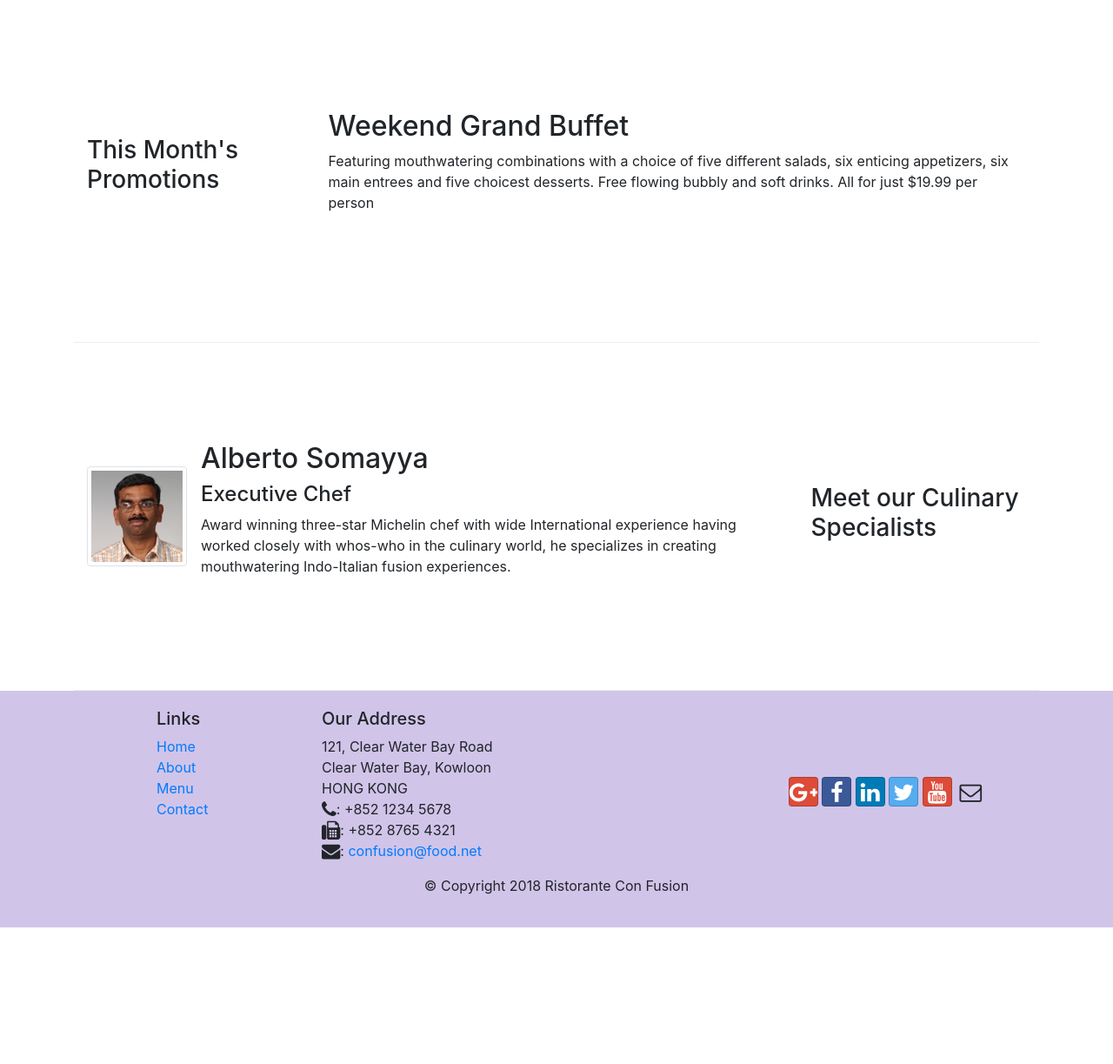
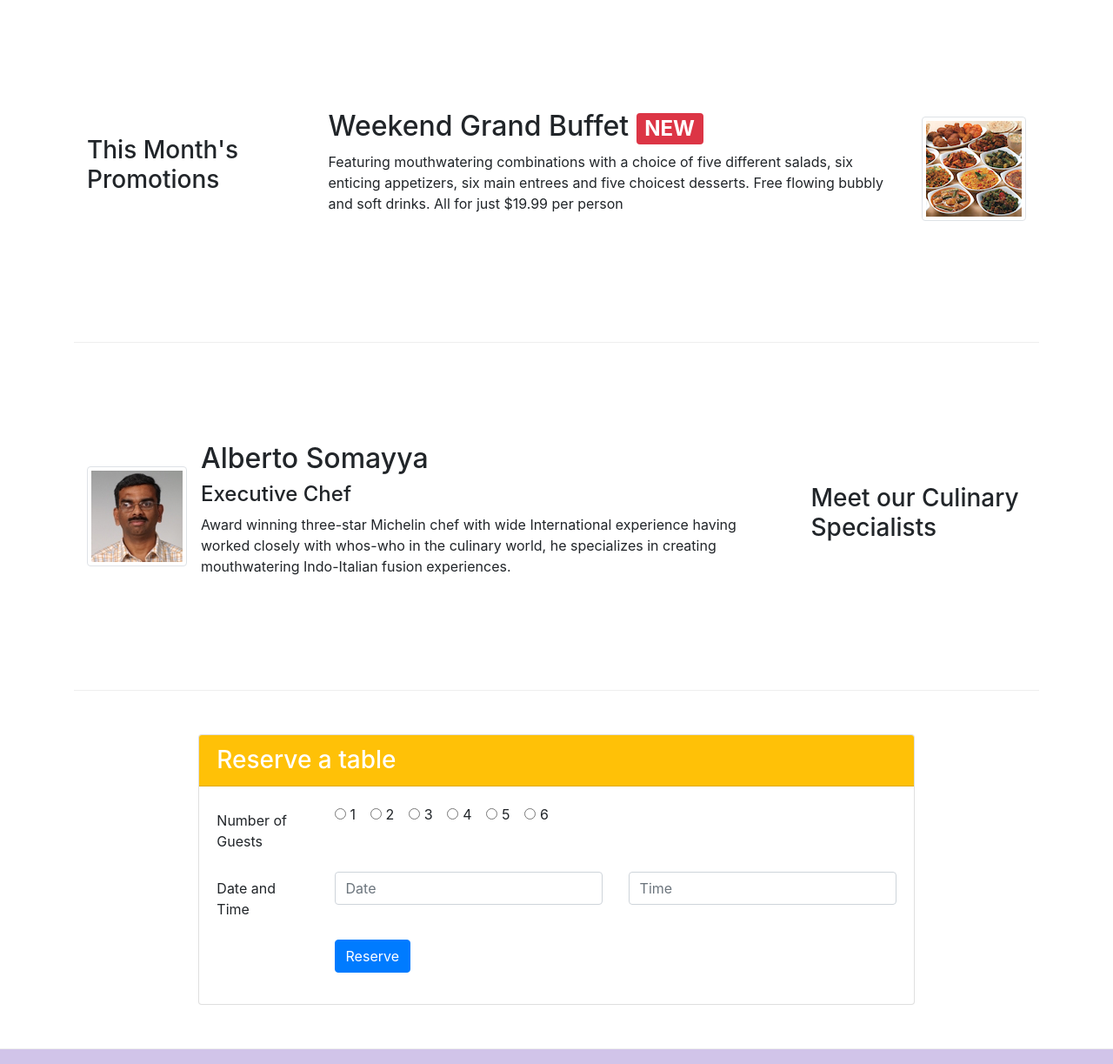
Before and after one commit to diegoqg/conFusion, a website: page index.html in a window 1280 px wide. Shown: the part 740-1963 px from the top of the page at 87% size. Before the commit the page ends 1806 px from the top, so only its background shows below. Drawn offline with nearby package versions, Linux system fonts and the light colour scheme.

Commit message:
Assign 2

```diff
--- a/index.html
+++ b/index.html
@@ -40,8 +40,13 @@
                     <h1>Ristorante con Fusion</h1>
                     <p>We take inspiration from the World's best cuisines, and create a unique fusion experience. Our lipsmacking creations will tickle your culinary senses!</p>
                 </div>
-                <div class="col-12 col-sm align-self-center">
-                    <img src="img/logo.png" class="img-fluid">
+                <div class="col-12 col-sm row align-self-center">
+                    <div class="col-12 col-sm-6 align-self-center">
+                        <img src="img/logo.png" class="img-fluid">
+                    </div>
+                    <div class="col-12 col-sm-6 align-self-center">
+                        <a href="#ReserveTable" class="btn btn-warning btn-sm  btn-block">Reserve Table</a>
+                    </div>
                 </div>
             </div>
         </div>
@@ -67,14 +72,22 @@
             </div>
         </div>
 
-
         <div class="row row-content align-items-center">
-            <div class="col-12 col-sm-4 col-md-3">
+            <div class="col-12 col-sm-4 order-sm-first col-md-3">
                 <h3>This Month's Promotions</h3>
             </div>
-            <div class="col col-sm col-md">
-                <h2>Weekend Grand Buffet</h2>
-                <p>Featuring mouthwatering combinations with a choice of five different salads, six enticing appetizers, six main entrees and five choicest desserts. Free flowing bubbly and soft drinks. All for just $19.99 per person </p>
+            <div class="col col-sm order-sm-last col-md">
+                <div class="media">
+                    <div class="media-body">
+                        <h2 class="mt-0">Weekend Grand Buffet <span class="badge badge-danger">NEW</span></h2>
+                        <p class="d-none d-sm-block">
+                            Featuring mouthwatering combinations with a choice of five different salads,
+                            six enticing appetizers, six main entrees and five choicest desserts. Free flowing bubbly and soft drinks.
+                            All for just $19.99 per person</p>
+                    </div>
+                    <img class="d-flex ml-3 img-thumbnail align-self-center"
+                            src="img/buffet.png" alt="buffet">
+                </div>
             </div>
         </div>
 
@@ -99,6 +112,64 @@
             </div>
         </div>
     </div>
+
+    <div class="row row-content  align-items-center">
+        <div class="col-12 col-sm-8 offset-sm-2">
+            <div class="card">
+                <h3 class="card-header bg-warning text-white">Reserve a table</h3>
+                <div class="card-body">
+
+                <form  id="ReserveTable">
+                    <div class="form-group row">
+                        <label for="firstname" class="col-12 col-sm-2 col-form-label">Number of Guests</label>
+                        <div class="col-12 col-sm-10">
+                            <div class="form-check form-check-inline">
+                                <input class="form-check-input" type="radio" name="inlineRadioOptions" id="inlineRadio1" value="option1">
+                                <label class="form-check-label" for="inlineRadio1">1</label>
+                            </div>
+                            <div class="form-check form-check-inline">
+                                <input class="form-check-input" type="radio" name="inlineRadioOptions" id="inlineRadio2" value="option2">
+                                <label class="form-check-label" for="inlineRadio1">2</label>
+                            </div>
+                            <div class="form-check form-check-inline">
+                                <input class="form-check-input" type="radio" name="inlineRadioOptions" id="inlineRadio3" value="option3">
+                                <label class="form-check-label" for="inlineRadio1">3</label>
+                            </div>
+                            <div class="form-check form-check-inline">
+                                <input class="form-check-input" type="radio" name="inlineRadioOptions" id="inlineRadio4" value="option4">
+                                <label class="form-check-label" for="inlineRadio1">4</label>
+                            </div>
+                            <div class="form-check form-check-inline">
+                                <input class="form-check-input" type="radio" name="inlineRadioOptions" id="inlineRadio5" value="option5">
+                                <label class="form-check-label" for="inlineRadio1">5</label>
+                            </div>
+                            <div class="form-check form-check-inline">
+                                <input class="form-check-input" type="radio" name="inlineRadioOptions" id="inlineRadio6" value="option6">
+                                <label class="form-check-label" for="inlineRadio1">6</label>
+                            </div>
+                        </div>
+                    </div>
+                    <div class="form-group row">
+                        <label for="dateTime" class="col-12 col-sm-2 col-form-label">Date and Time</label>
+                        <div class="col-12 col-sm-5">
+                            <input type="text" class="form-control" id="date" name="date" placeholder="Date">
+                        </div>
+                        <div class="col-12 col-sm-5">
+                            <input type="text" class="form-control" id="time" name="time" placeholder="Time">
+                        </div>
+                    </div>
+                    <div class="form-group row">
+                        <div class="offset-sm-2 col-sm-10">
+                            <button type="submit" class="btn btn-primary">Reserve</button>
+                        </div>
+                    </div>
+                </form>
+                </div>
+            </div>
+        </div>
+
+    </div>
+</div>
 
     <footer class="footer">
         <div class="container">
```
